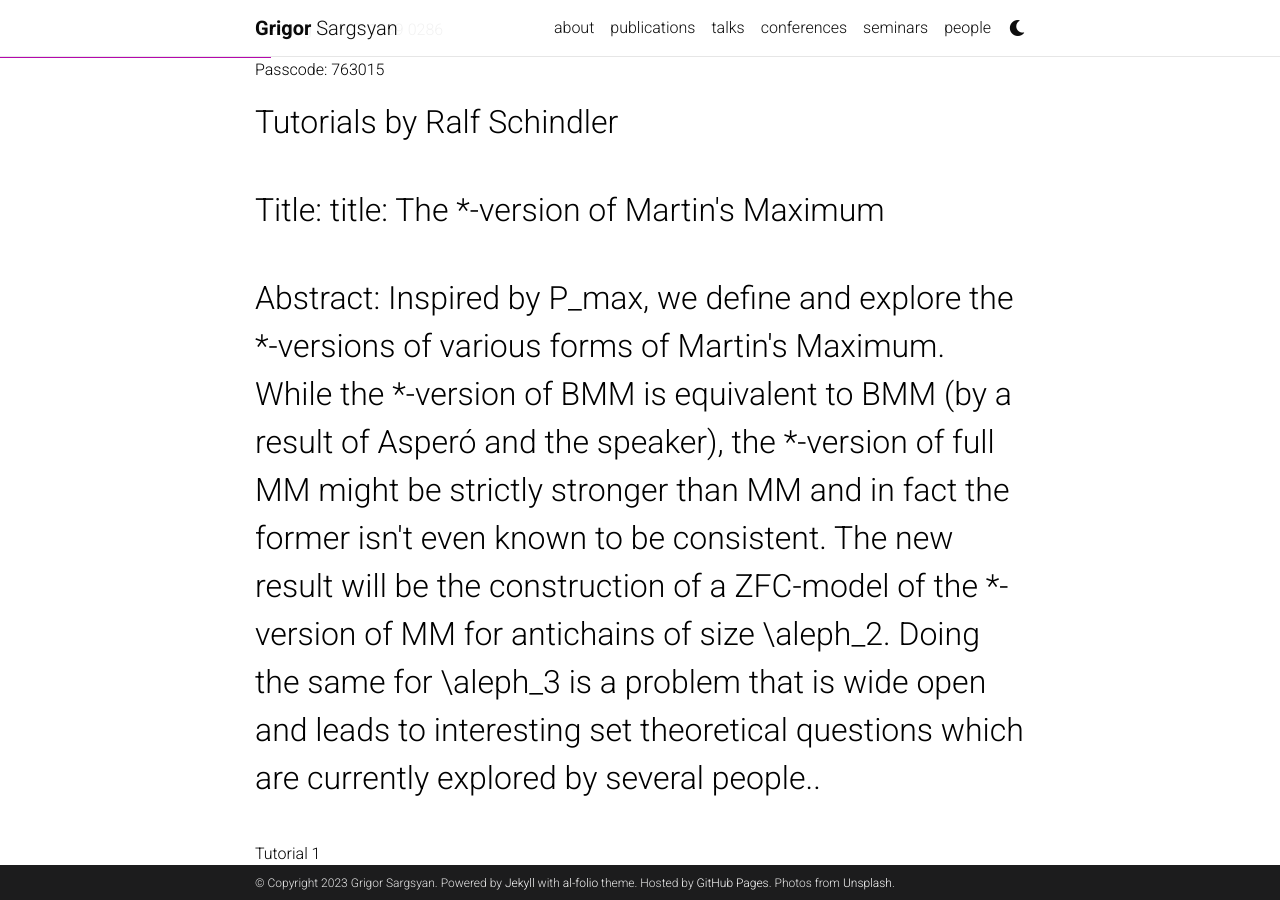
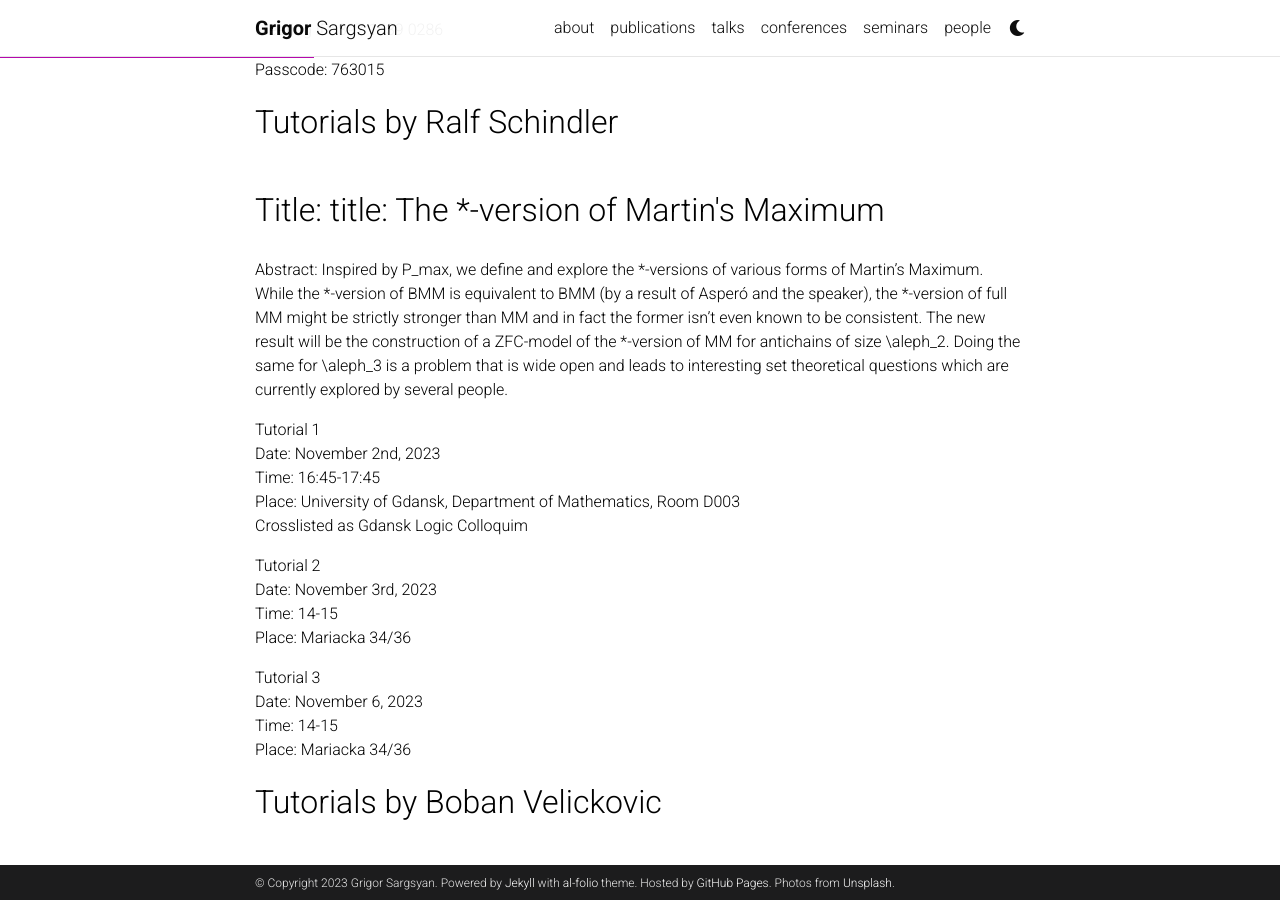
Before and after one commit to grigorsarg/grigorsarg.github.io, a Jekyll site: the page built from _seminars/BST.md, in a window 1280 px wide and 900 px high, scrolled down 644 px. Built offline with Jekyll 4.4.1, drawn with Linux system fonts in a browser that asks for light colours; comment, search, counter and statistics services are not loaded; a style sheet for code colours, icons or effects is not loaded; some of the changed lines change nothing that is shown.

Commit message:
Update BST.md

```diff
--- a/_seminars/BST.md
+++ b/_seminars/BST.md
@@ -30,7 +30,7 @@ Passcode: 763015
 
 <font size="+3"> Tutorials by Ralf Schindler</font> <br>
 <font size="+3"> Title:    title: The *-version of Martin's Maximum </font> <br>
-<font size="+3"> Abstract: Inspired by P_max, we define and explore the *-versions of various forms of Martin's Maximum. While the *-version of BMM is equivalent to BMM (by a result of Asperó and the speaker), the *-version of full MM might be strictly stronger than MM and in fact the former isn't even known to be consistent. The new result will be the construction of a ZFC-model of the *-version of MM for antichains of size \aleph_2. Doing the same for \aleph_3 is a problem that is wide open and leads to interesting set theoretical questions which are currently explored by several people..</font> <br>
+ Abstract: Inspired by P_max, we define and explore the *-versions of various forms of Martin's Maximum. While the *-version of BMM is equivalent to BMM (by a result of Asperó and the speaker), the *-version of full MM might be strictly stronger than MM and in fact the former isn't even known to be consistent. The new result will be the construction of a ZFC-model of the *-version of MM for antichains of size \aleph_2. Doing the same for \aleph_3 is a problem that is wide open and leads to interesting set theoretical questions which are currently explored by several people. <br>
 
 Tutorial 1<br>
 Date: November 2nd, 2023<br>
```
